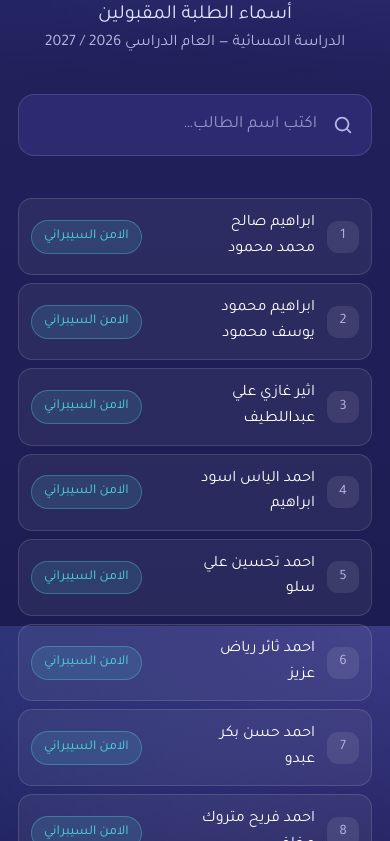
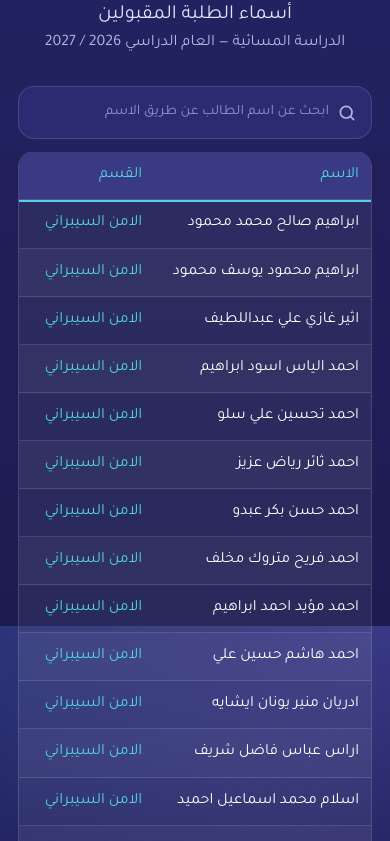
Before and after one commit to moheenam1980-dev/evening, a plain HTML site: page index.html in a window 390 px wide. Shown: the part 218-1059 px from the top of the page. Drawn offline with Linux system fonts and the light colour scheme.

Commit message:
Update index.html

```diff
--- a/index.html
+++ b/index.html
@@ -47,7 +47,15 @@ h2{font-size:clamp(1.25rem,3.6vw,1.6rem);font-weight:400;color:#dfe1ff;margin:0
 .badge::before{content:"";width:8px;height:8px;border-radius:50%;background:var(--teal);box-shadow:0 0 10px var(--teal)}
 
 /* Search */
-.search{position:sticky;top:0;z-index:5;padding:12px 0;background:transparent}
+.top{position:sticky;top:0;z-index:6;padding:0 18px;margin:0 -18px;background:rgba(35,34,96,.94);backdrop-filter:blur(10px);-webkit-backdrop-filter:blur(10px);box-shadow:0 0 0 100vmax rgba(35,34,96,.94);clip-path:inset(0 -100vmax)}
+.search{padding:4px 0 12px}
+/* الشريط العلوي يصغر عند النزول */
+header,.logo,h1,h2,.sub{transition:all .25s ease}
+.top.compact header{padding:10px 0 6px}
+.top.compact .logo{width:54px;height:54px;margin-bottom:6px;animation:none;box-shadow:0 0 0 2px rgba(46,196,201,.3)}
+.top.compact h1{font-size:clamp(1.1rem,3.6vw,1.45rem);margin:0}
+.top.compact h2{font-size:clamp(.95rem,3vw,1.1rem)}
+.top.compact .sub{font-size:.85rem}
 .field{position:relative}
 .field svg{position:absolute;right:18px;top:50%;transform:translateY(-50%);width:22px;height:22px;color:var(--muted);pointer-events:none}
 #q{
@@ -62,43 +70,40 @@ h2{font-size:clamp(1.25rem,3.6vw,1.6rem);font-weight:400;color:#dfe1ff;margin:0
   width:30px;height:30px;border-radius:50%;cursor:pointer;font-size:1rem;display:none
 }
 #clear.show{display:block}
-.info{color:var(--muted);font-size:.9rem;margin-top:10px;min-height:1.4em}
+.info{color:var(--muted);font-size:.9rem;margin-top:8px}
+.info:empty{display:none}
 .info b{color:var(--text);font-weight:400}
 
-/* List */
-.list{display:flex;flex-direction:column;gap:8px;padding-bottom:30px}
-.row{
-  display:flex;align-items:center;gap:14px;background:var(--panel);border:1px solid var(--line);
-  border-radius:14px;padding:12px 16px;animation:in .25s ease both
-}
-@keyframes in{from{opacity:0;transform:translateY(6px)}}
-.num{
-  flex:0 0 38px;height:38px;border-radius:11px;display:grid;place-items:center;font-weight:400;font-size:.9rem;
-  background:var(--panel2);color:var(--muted)
-}
-.name{flex:1;font-weight:400;font-size:1.05rem;min-width:0}
+/* Table */
+.table{border:1px solid var(--line);border-radius:16px;margin-bottom:30px;background:var(--panel)}
+table{width:100%;border-collapse:separate;border-spacing:0}
+th,td{text-align:right;padding:13px 18px}
+th{position:sticky;top:var(--sh,90px);z-index:4;background:#3a3984;box-shadow:0 2px 0 var(--teal);color:var(--teal);font-weight:400;font-size:1.05rem;border-bottom:1px solid var(--line)}
+td{border-bottom:1px solid var(--line);font-size:1.05rem}
+tr:last-child td{border-bottom:0}
+tbody tr:nth-child(even) td{background:rgba(255,255,255,.03)}
+tbody tr:hover td{background:rgba(79,214,219,.07)}
+td.dep{color:var(--accent);white-space:nowrap;width:1%}
+th:first-child{border-top-right-radius:15px}th:last-child{border-top-left-radius:15px}
+tr:last-child td:first-child{border-bottom-right-radius:15px}tr:last-child td:last-child{border-bottom-left-radius:15px}
+th.dep{width:1%;white-space:nowrap}
 mark{background:rgba(79,214,219,.25);color:#9ff7fa;border-radius:4px;padding:0 2px}
-.dep{
-  flex:0 0 auto;font-size:.85rem;font-weight:400;padding:5px 12px;border-radius:99px;white-space:nowrap;
-  color:var(--accent);background:color-mix(in srgb,var(--accent) 13%,transparent);
-  border:1px solid color-mix(in srgb,var(--accent) 35%,transparent)
-}
-.empty{text-align:center;padding:50px 20px;color:var(--muted);background:var(--panel);border:1px dashed var(--line);border-radius:16px}
-.empty div{font-size:2.4rem;margin-bottom:6px}
+td.empty{text-align:center;padding:44px 20px;color:var(--muted)}
+td.empty div{font-size:2.4rem;margin-bottom:6px}
 footer{margin-top:30px;text-align:center;color:#9a9dd0;font-size:.85rem;padding:20px 0 34px;border-top:1px solid var(--line)}
 footer b{color:var(--muted);font-weight:400}
 
 @media (max-width:600px){
-  .row{flex-wrap:wrap;gap:8px 12px;padding:12px}
-  .num{flex-basis:32px;height:32px}
-  .name{font-size:1rem}
-  .dep{margin-right:44px}
+  th,td{padding:11px 12px;font-size:.98rem}
+  #q{font-size:.9rem;padding:14px 42px 14px 40px}
+  .field svg{right:15px;width:20px;height:20px}
 }
 @media (prefers-reduced-motion:reduce){*{animation:none!important;transition:none!important}}
 </style>
 </head>
 <body>
 <div class="wrap">
+  <div class="top">
   <header>
     <img class="logo" src="logo.png" alt="شعار كلية علوم الحاسوب والرياضيات">
     <h1>كلية علوم الحاسوب والرياضيات</h1>
@@ -109,13 +114,14 @@ footer b{color:var(--muted);font-weight:400}
   <div class="search">
     <div class="field">
       <svg viewBox="0 0 24 24" fill="none" stroke="currentColor" stroke-width="2" stroke-linecap="round"><circle cx="11" cy="11" r="7"/><path d="m20 20-3.5-3.5"/></svg>
-      <input id="q" type="search" autocomplete="off" placeholder="اكتب اسم الطالب…">
+      <input id="q" type="search" autocomplete="off" placeholder="ابحث عن اسم الطالب عن طريق الاسم">
       <button id="clear" aria-label="مسح">✕</button>
     </div>
     <div class="info" id="info"></div>
   </div>
+  </div>
 
-  <main class="list" id="list"></main>
+  <main class="table"><table><thead><tr><th>الاسم</th><th class="dep">القسم</th></tr></thead><tbody id="list"></tbody></table></main>
 
 </div>
 <footer>designed by <b>OMAR INAAM</b></footer>
@@ -151,12 +157,17 @@ function render(){
   clr.classList.toggle("show",!!raw);
   const res=data.filter(s=>terms.every(t=>s.k.includes(t)));
   info.innerHTML=raw?`عدد النتائج: <b>${res.length}</b>`:"";
-  if(!res.length){list.innerHTML=`<div class="empty"><div>🔍</div>لا توجد نتائج مطابقة لـ «${esc(raw)}»<br>تأكد من كتابة الاسم بشكل صحيح أو جرّب جزءاً منه.</div>`;return}
-  list.innerHTML=res.map((s,k)=>`<div class="row" style="--accent:${color(s.d)};animation-delay:${Math.min(k,15)*18}ms"><div class="num">${s.i}</div><div class="name">${highlight(s.n,terms)}</div><div class="dep">${esc(s.d)}</div></div>`).join("");
+  if(!res.length){list.innerHTML=`<tr><td colspan="2" class="empty"><div>🔍</div>لا توجد نتائج مطابقة لـ «${esc(raw)}»<br>تأكد من كتابة الاسم بشكل صحيح أو جرّب جزءاً منه.</td></tr>`;return}
+  list.innerHTML=res.map(s=>`<tr style="--accent:${color(s.d)}"><td>${highlight(s.n,terms)}</td><td class="dep">${esc(s.d)}</td></tr>`).join("");
 }
 let tm;q.addEventListener("input",()=>{clearTimeout(tm);tm=setTimeout(render,120)});
 clr.onclick=()=>{q.value="";render();q.focus()};
 render();
+// ارتفاع شريط البحث لتثبيت رؤوس الأعمدة تحته
+const sb=document.querySelector(".top");
+addEventListener("scroll",()=>{const y=scrollY;if(y>140)sb.classList.add("compact");else if(y<10)sb.classList.remove("compact")},{passive:true});
+const setSh=()=>document.documentElement.style.setProperty("--sh",sb.offsetHeight+"px");
+setSh();addEventListener("resize",setSh);new ResizeObserver(setSh).observe(sb);sb.addEventListener("transitionend",setSh);
 </script>
 </body>
 </html>
```
